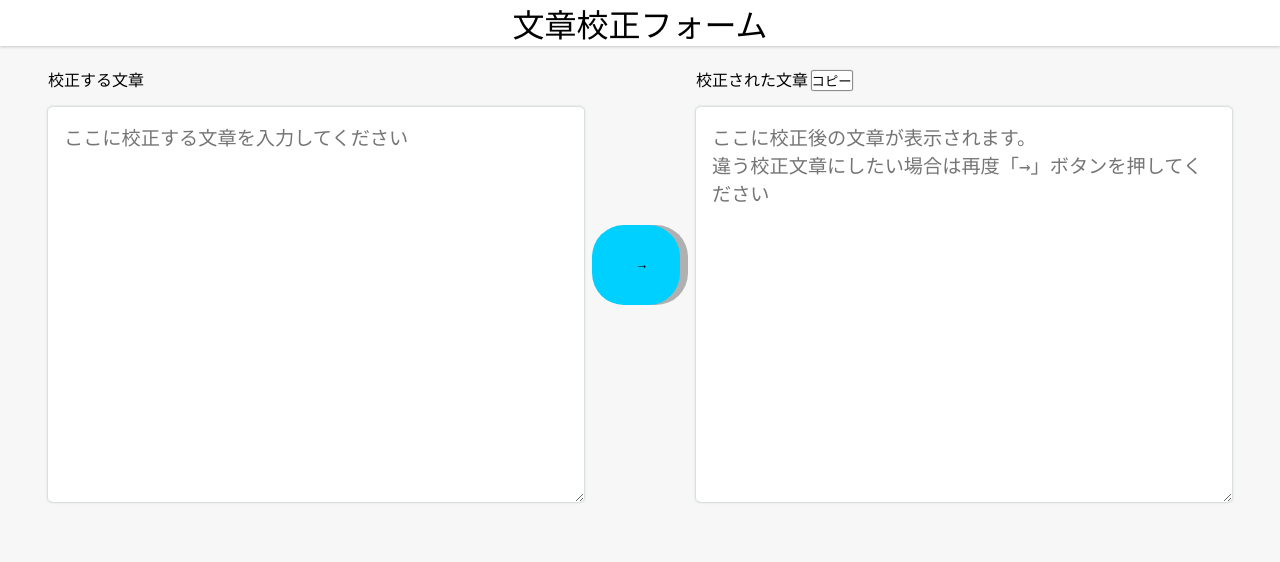
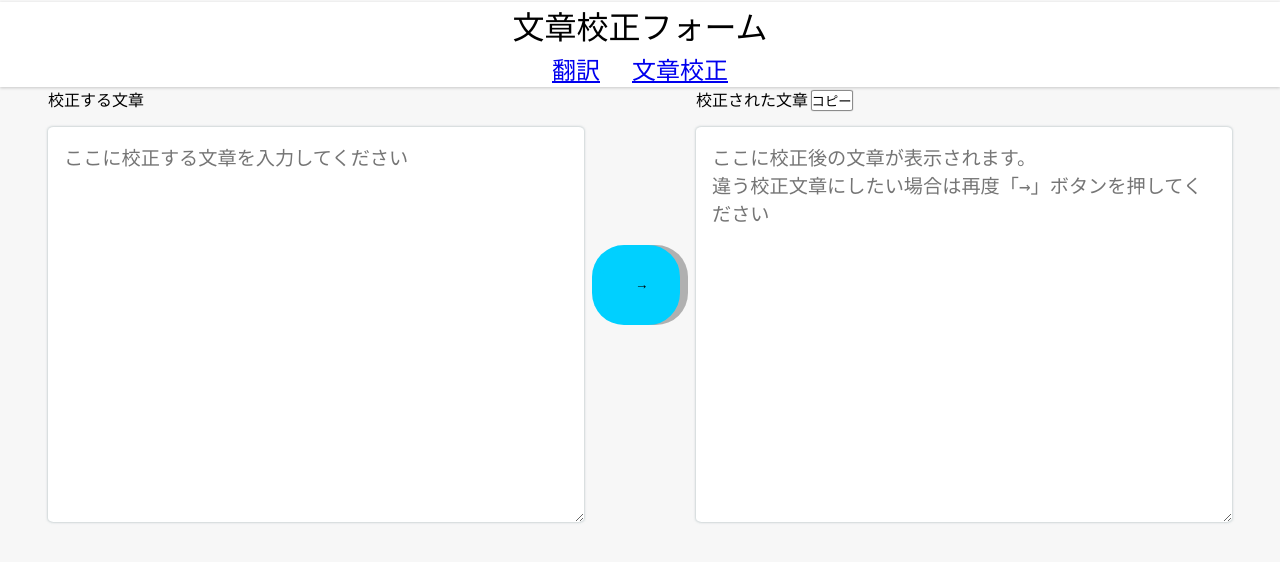
Before and after one commit to shi0n0/multi-translate-app, a Django app: page /proofreading in a window 1280 px wide. Shown: the top 562 px of the page. Run offline with Django 4.2, Linux system fonts and the light colour scheme.

Commit message:
Add page transition to header

```diff
--- a/GPT_Translate/templates/base.html
+++ b/GPT_Translate/templates/base.html
@@ -14,6 +14,17 @@
         background-color: #ffff;
         box-shadow: 0px 1px 3px 0px rgba(0,0,0,0.2);
         width: 100%;
+    }
+    header h1,h2{
+        margin: 0.1rem;
+        margin-left: 1rem;
+        margin-right: 1rem;
+        font-weight: 400;
+    }
+    header div{
+        width: 100%;
+        display: flex;
+        justify-content: center;
     }
 
     textarea{
@@ -106,6 +117,10 @@
                 {% block title %}
                 {% endblock %}
             </h1>
+            <div>
+                <a href="/"><h2>翻訳</h2></a>
+                <a href="proofreading"><h2>文章校正</h2></a>
+            </div>
         </header>
     <main>
         {% block content %}
```
